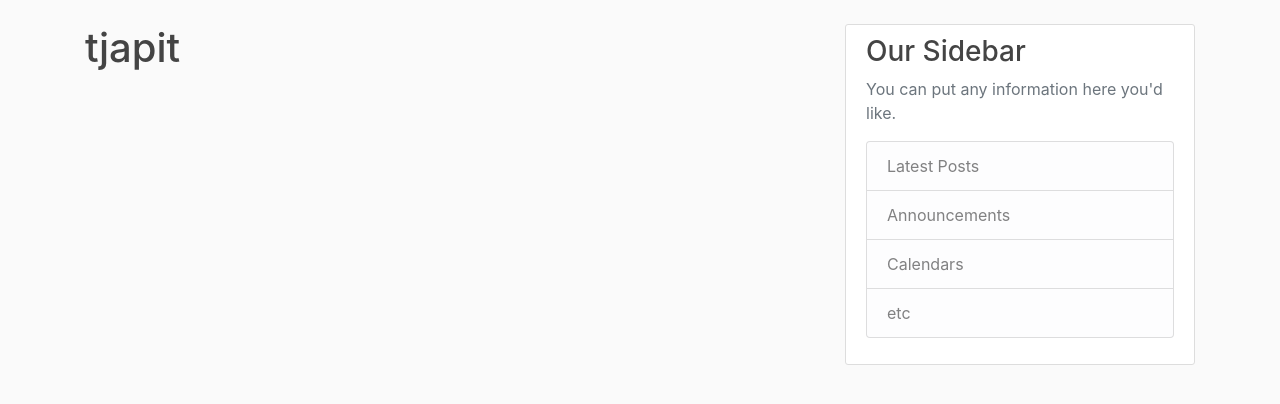
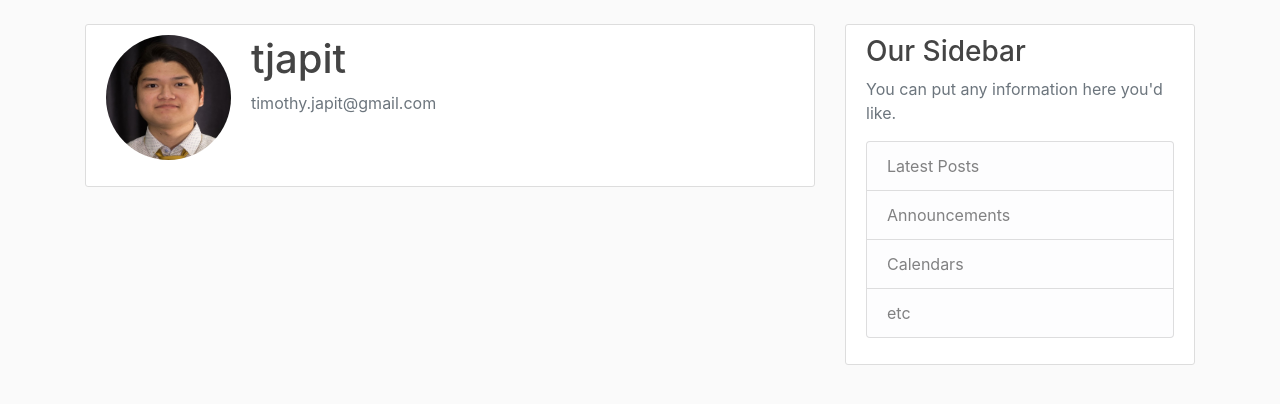
Before and after one commit to tjapit/python-projects, a Django app: page /profile/ in a window 1280 px wide. Shown: the part 56-460 px from the top of the page. Run offline with Django 4.2, Linux system fonts and the light colour scheme; a user stored in the database is signed in; data comes from the database, SQL or seed files in the repository; both versions use the stored data as it was after the commit; parts of the project's set-up code (start-up, migrations or seed data) failed here and were passed over; some libraries are stand-ins or nearby versions.

Commit message:
User Profile and Picture: Media File Path
Revamped the profile template to include user profile picture, added a media folder to declutter user uploaded content, added path to the user profpic (static file) in urls.py and settings.py (MEDIA_URL & MEDIA_ROOT)  *this method of serving static files should only be done during development see: https://docs.djangoproject.com/en/4.0/howto/static-files/

```diff
--- a/tutorials/django_project/django_project/urls.py
+++ b/tutorials/django_project/django_project/urls.py
@@ -17,6 +17,8 @@ from django.contrib import admin
 from django.contrib.auth import views as auth_views
 from django.urls import path, include
 from users import views as users_views
+from django.conf import settings
+from django.conf.urls.static import static
 
 urlpatterns = [
     path('admin/', admin.site.urls),
@@ -27,3 +29,7 @@ urlpatterns = [
     path('logout/', auth_views.LogoutView.as_view(template_name='users/logout.html'), name='logout'),
 
 ]
+
+# adds the media url if in debug mode (adding media path during development)
+if settings.DEBUG:
+    urlpatterns += static(settings.MEDIA_URL, document_root=settings.MEDIA_ROOT)
--- a/tutorials/django_project/users/templates/users/profile.html
+++ b/tutorials/django_project/users/templates/users/profile.html
@@ -1,5 +1,14 @@
 {% extends 'blog/base.html' %}
 {% load crispy_forms_tags %}
 {% block content %}
-    <h1>{{ user.username }}</h1>
+    <div class="content-section">
+        <div class="media">
+            <img src="{{ user.profile.image.url }}" alt="Profile Picture" class="rounded-circle account-img">
+            <div class="media-body">
+                <h2 class="account-heading">{{ user.username }}</h2>
+                <p class="text-secondary">{{ user.email }}</p>
+            </div>
+        </div>
+        {% comment %} FORM HERE {% endcomment %}
+    </div>
 {% endblock content %}
```
Also changed, not shown: tutorials/django_project/django_project/settings.py (+7 -0 lines), tutorials/django_project/db.sqlite3, tutorials/django_project/media/profile_pics/IMG_2006_close-upper.jpg (added).
